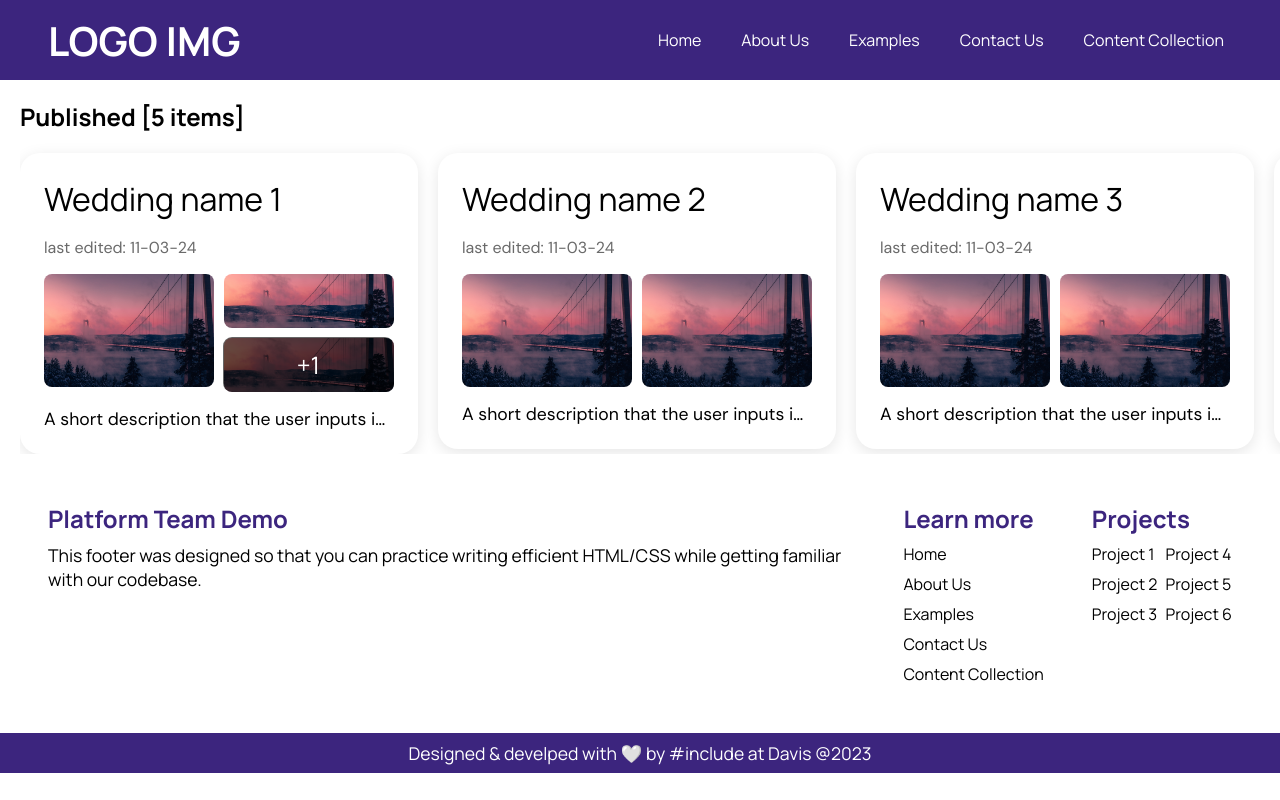
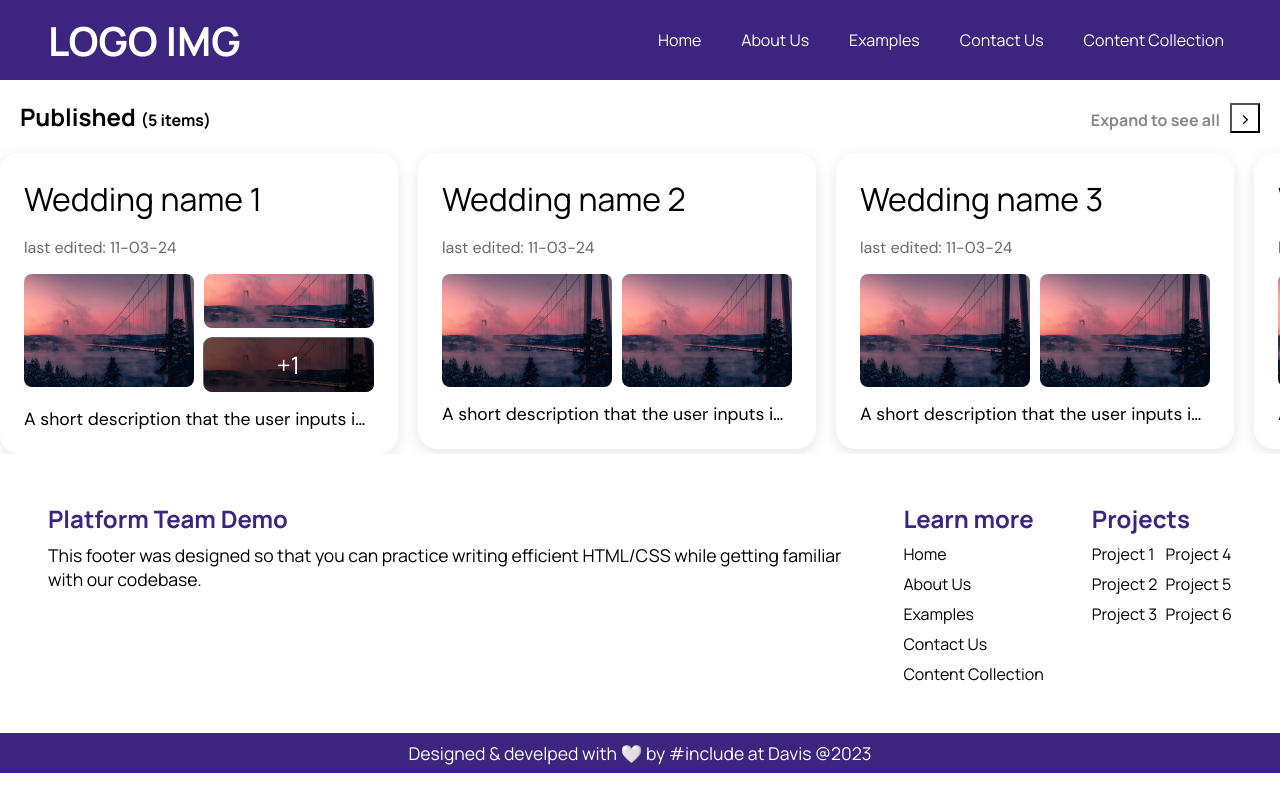
Before and after one commit to include-davis/Include-CMS, a Next.js app: page /content-collection in a window 1280 px wide. Built offline with nearby package versions, Linux system fonts and the light colour scheme.

Commit message:
more edits to published view

```diff
--- a/app/(pages)/content-collection/page.tsx
+++ b/app/(pages)/content-collection/page.tsx
@@ -11,9 +11,12 @@
 //     </main>
 //   );
 // }
+'use client';
+import { useState } from 'react';
 import CollectionCard from './_component/CollectionCard/CollectionCard';
 
 export default function Home() {
+  const [extended, setExtended] = useState(false);
   const collections = [
     {
       name: 'Wedding name 1',
@@ -47,17 +50,49 @@ export default function Home() {
       ],
     },
   ];
+  const handleExtendClick = () => {
+    console.log('Extend clicked');
+    setExtended(true);
+  };
   return (
-    <main
-      style={{
-        overflowX: 'auto',
-        display: 'flex',
-        flexDirection: 'column',
-        paddingLeft: '20px',
-      }}
-    >
-      <div style={{ marginTop: '20px', fontSize: '24px', fontWeight: 'bold' }}>
-        Published [{collections.length} items]
+    <main>
+      <div
+        style={{
+          marginTop: '20px',
+          fontSize: '24px',
+          fontWeight: 'bold',
+          display: 'flex',
+          alignItems: 'center',
+          justifyContent: 'space-between',
+          paddingRight: '20px',
+          paddingLeft: '20px',
+          width: '100%',
+        }}
+      >
+        <span>
+          Published{' '}
+          <span style={{ fontSize: '16px' }}>
+            ({extended ? collections.length + 10 : collections.length} items)
+          </span>
+        </span>
+        <div>
+          <span style={{ fontSize: '16px', color: '#888888' }}>
+            Expand to see all
+          </span>
+          <button
+            onClick={handleExtendClick}
+            style={{
+              marginLeft: '10px',
+              fontSize: '20px',
+              width: '30px',
+              height: '30px',
+              backgroundColor: 'transparent',
+              // border: 'none',
+            }}
+          >
+            {'>'}
+          </button>
+        </div>
       </div>
       <div style={{ overflowX: 'auto', display: 'flex', flexDirection: 'row' }}>
         {collections.map((collection, index) => (
```
